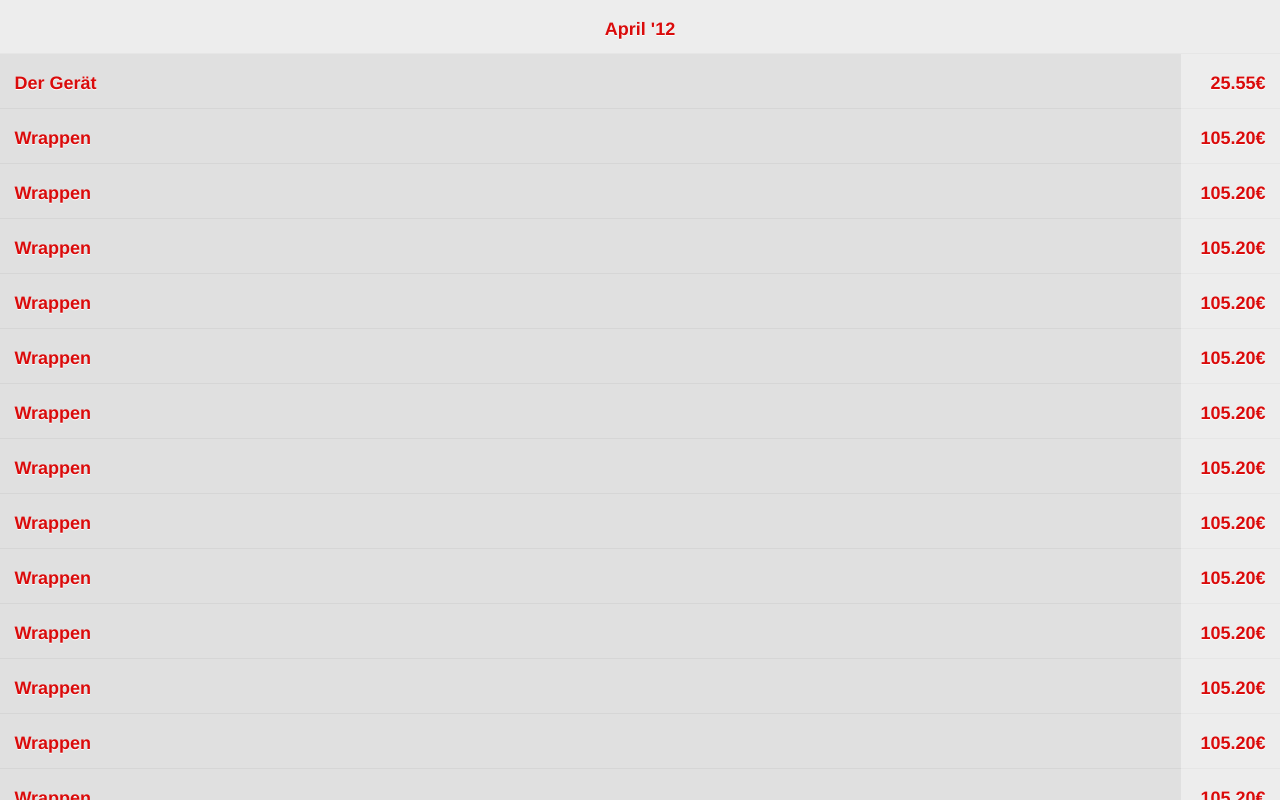
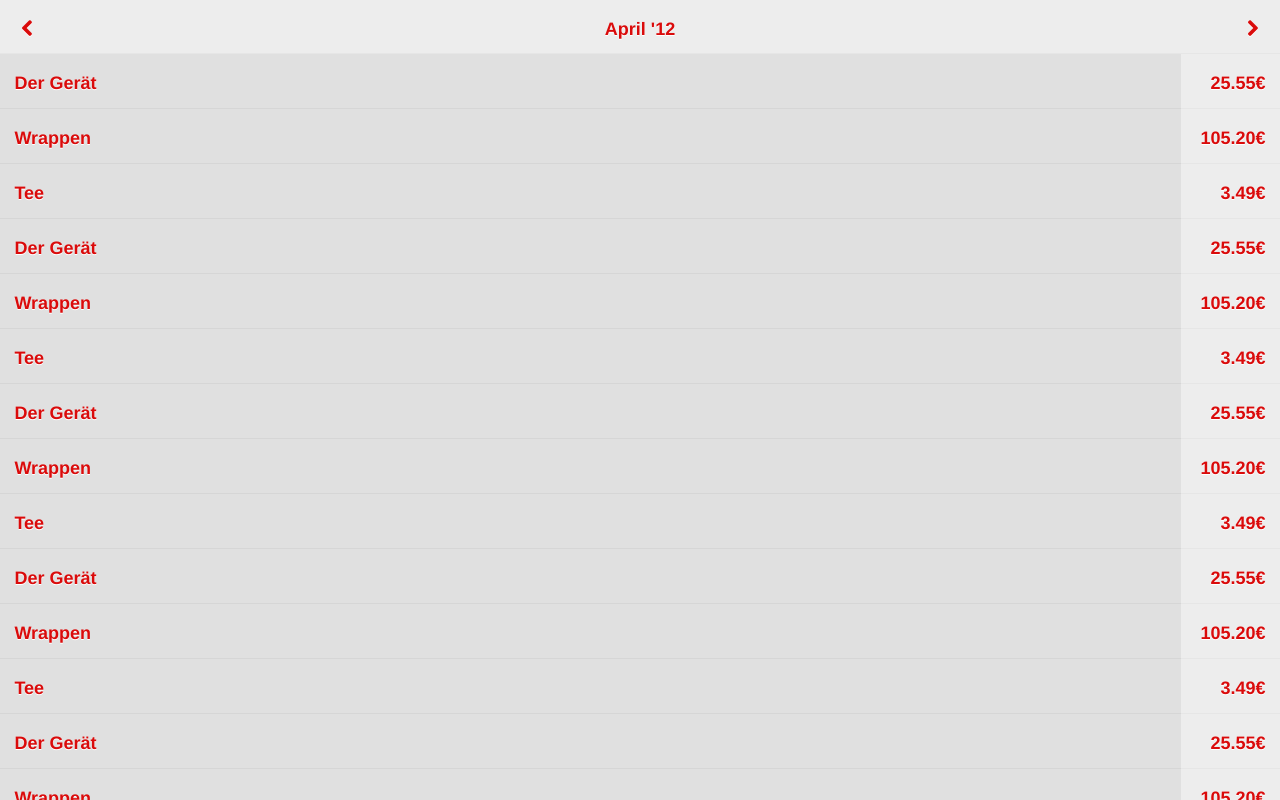
Before and after one commit to tstehr/expenseShare, a plain HTML site: page ui_mockups/index.html in a window 1280 px wide. Drawn offline with Linux system fonts and the light colour scheme.

Commit message:
Added icons via icon font

```diff
--- /dev/null
+++ b/ui_mockups/css/icons.css
@@ -0,0 +1,56 @@
+@charset "UTF-8";
+
+ @font-face {
+  font-family: 'icons';
+  src: url('icons.woff?11821747') format('woff'),
+       url('icons.ttf?11821747') format('truetype');
+  font-weight: normal;
+  font-style: normal;
+}
+/* Chrome hack: SVG is rendered more smooth in Windozze. 100% magic, uncomment if you need it. */
+/* Note, that will break hinting! In other OS-es font will be not as sharp as it could be */
+/*
+@media screen and (-webkit-min-device-pixel-ratio:0) {
+  @font-face {
+    font-family: 'icons';
+    src: url('../font/icons.svg?11821747#icons') format('svg');
+  }
+}
+*/
+
+ [class^="icon-"]:before, [class*=" icon-"]:before {
+  font-family: "icons";
+  font-style: normal;
+  font-weight: normal;
+  speak: none;
+
+  display: inline-block;
+  text-decoration: inherit;
+  width: 1em;
+  margin-right: .2em;
+  text-align: center;
+  /* opacity: .8; */
+
+  /* For safety - reset parent styles, that can break glyph codes*/
+  font-variant: normal;
+  text-transform: none;
+
+  /* fix buttons height, for twitter bootstrap */
+  line-height: 1em;
+
+  /* Animation center compensation - magrins should be symmetric */
+  /* remove if not needed */
+  margin-left: .2em;
+
+  /* you can be more comfortable with increased icons size */
+  /* font-size: 120%; */
+
+  /* Uncomment for 3D effect */
+  /* text-shadow: 1px 1px 1px rgba(127, 127, 127, 0.3); */
+}
+
+.icon-ok:before { content: '\2713'; } /* '✓' */
+.icon-user-add:before { content: '\e700'; } /* '' */
+.icon-left-open:before { content: '\e75d'; } /* '' */
+.icon-right-open:before { content: '\e75e'; } /* '' */
+.icon-users:before { content: '👥'; } /* '\1f465' */
--- a/ui_mockups/css/style.css
+++ b/ui_mockups/css/style.css
@@ -11,6 +11,8 @@ html {
 	text-shadow: 0px 1px 0px white;
 	color: hsl(0, 90%, 45%);
 	background: black;
+
+	-webkit-user-select: none;
 }
 body, html {
 	width: 100%;
@@ -21,6 +23,17 @@ body, html {
 
 a {
 	-webkit-touch-callout: none;
+}
+
+.visuallyhidden {
+	border: 0;
+	clip: rect(0 0 0 0);
+	height: 1px;
+	margin: -1px;
+	overflow: hidden;
+	padding: 0;
+	position: absolute;
+	width: 1px;
 }
 
 
@@ -50,14 +63,24 @@ a {
 	position:relative;
 	height:100%;
 }
+
 .module-header > a {
 	position: absolute;
 	top: .2rem;
 	left: 0;
 	width: 3rem;
-	text-indent: 100%;
-	overflow: hidden;
+	text-align: center;
+	text-decoration: none;
+	color: inherit;
 }
+/*
+Increase touch-target size
+.module-header > a:active {
+	outline: 5px solid pink;
+	height: 5rem;
+	width: 5rem;
+	z-index: 5;
+}*/
 .module-header > a:nth-of-type(2) {
 	left: inherit;
 	right: 0;
--- a/ui_mockups/index.html
+++ b/ui_mockups/index.html
@@ -7,6 +7,7 @@
 	<meta name="apple-mobile-web-app-capable" content="yes" />
 	<meta name="viewport" content="width=device-width, user-scalable=no, initial-scale=1.0, maximum-scale=1.0">
 
+	<link rel="stylesheet" href="css/icons.css">
 	<link rel="stylesheet" href="css/style.css">
 </head>
 <body>
@@ -14,8 +15,14 @@
 <section class="module">
 	<header class="line module-header line aside">
 		<h1>April '12</h1>
-			<a href="#">Back</a>
-			<a href="#">Next</a>
+		<a href="#">
+			<span aria-hidden="true" class="icon-left-open"></span>
+			<span class="visuallyhidden">Back</span>
+		</a>
+		<a href="#">
+			<span class="visuallyhidden">Next</span>
+			<span aria-hidden="true" class="icon-right-open"></span>
+		</a>
 	</header>
 	<div class="module-body">
 		<div class="scroll-wrapper">
@@ -29,53 +36,70 @@
 					<span class="line">105.20€</span>
 				</li>
 				<li>
-						<strong class="line">Wrappen</strong>
-						<span class="line">105.20€</span>
+					<strong class="line">Tee</strong>
+					<span class="line">3.49€</span>
+				</li>
+				<li>
+					<strong class="line">Der Gerät</strong>
+					<span class="line">25.55€</span>
 				</li>
 				<li>
 					<strong class="line">Wrappen</strong>
 					<span class="line">105.20€</span>
 				</li>
 				<li>
-						<strong class="line">Wrappen</strong>
-						<span class="line">105.20€</span>
+					<strong class="line">Tee</strong>
+					<span class="line">3.49€</span>
+				</li>
+				<li>
+					<strong class="line">Der Gerät</strong>
+					<span class="line">25.55€</span>
 				</li>
 				<li>
 					<strong class="line">Wrappen</strong>
 					<span class="line">105.20€</span>
 				</li>
 				<li>
-						<strong class="line">Wrappen</strong>
-						<span class="line">105.20€</span>
+					<strong class="line">Tee</strong>
+					<span class="line">3.49€</span>
+				</li>
+				<li>
+					<strong class="line">Der Gerät</strong>
+					<span class="line">25.55€</span>
 				</li>
 				<li>
 					<strong class="line">Wrappen</strong>
 					<span class="line">105.20€</span>
 				</li>
 				<li>
-						<strong class="line">Wrappen</strong>
-						<span class="line">105.20€</span>
+					<strong class="line">Tee</strong>
+					<span class="line">3.49€</span>
+				</li>
+				<li>
+					<strong class="line">Der Gerät</strong>
+					<span class="line">25.55€</span>
 				</li>
 				<li>
 					<strong class="line">Wrappen</strong>
 					<span class="line">105.20€</span>
 				</li>
 				<li>
-						<strong class="line">Wrappen</strong>
-						<span class="line">105.20€</span>
+					<strong class="line">Tee</strong>
+					<span class="line">3.49€</span>
+				</li>
+				<li>
+					<strong class="line">Der Gerät</strong>
+					<span class="line">25.55€</span>
 				</li>
 				<li>
 					<strong class="line">Wrappen</strong>
 					<span class="line">105.20€</span>
 				</li>
 				<li>
-						<strong class="line">Wrappen</strong>
-						<span class="line">105.20€</span>
+					<strong class="line">Tee</strong>
+					<span class="line">3.49€</span>
 				</li>
-					<li>
-						<strong class="line">Wrappen</strong>
-						<span class="line">105.20€</span>
-					</li>
+
 			</ul>
 		</div>
 	</div>
```
Also changed, not shown: ui_mockups/expense_edit.html (+8 -1 lines), ui_mockups/css/icons.ttf (added), ui_mockups/css/icons.woff (added), 1 other file. Lines whose indentation alone changed are shown as unchanged.
